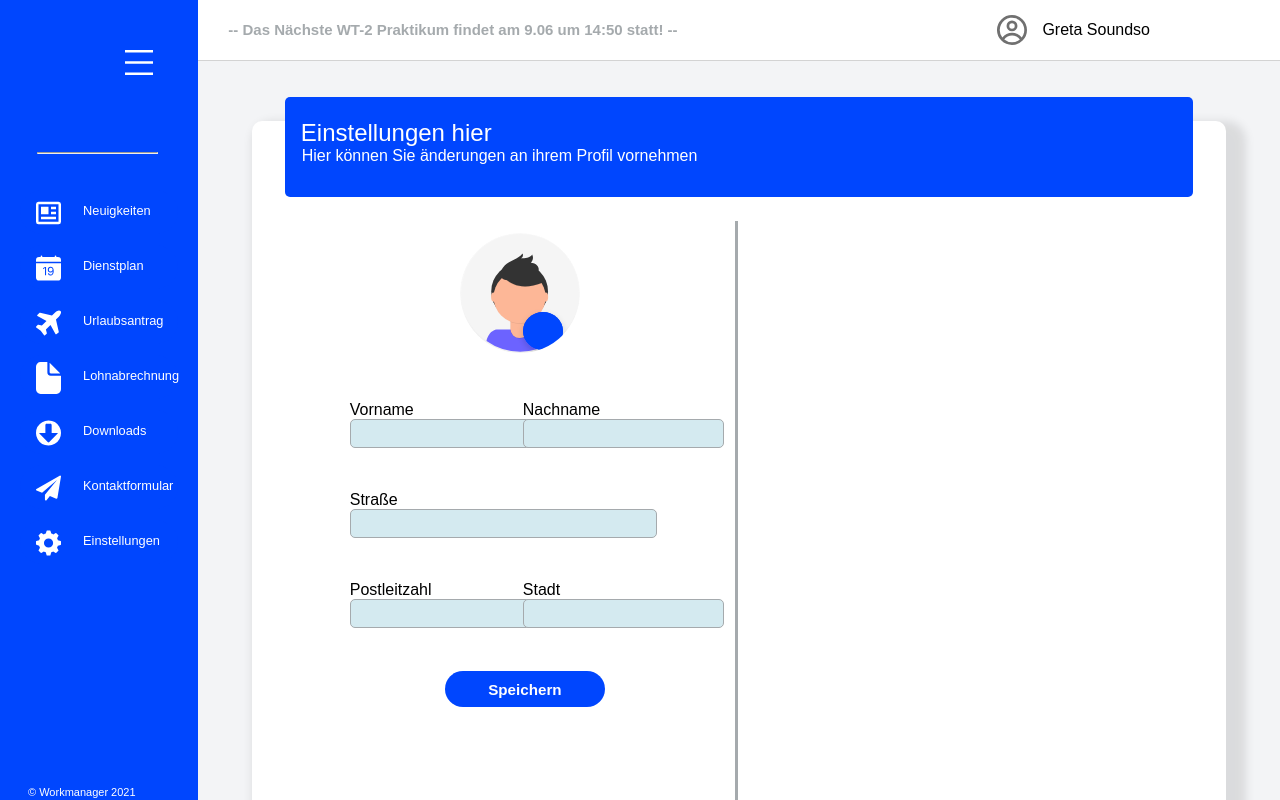
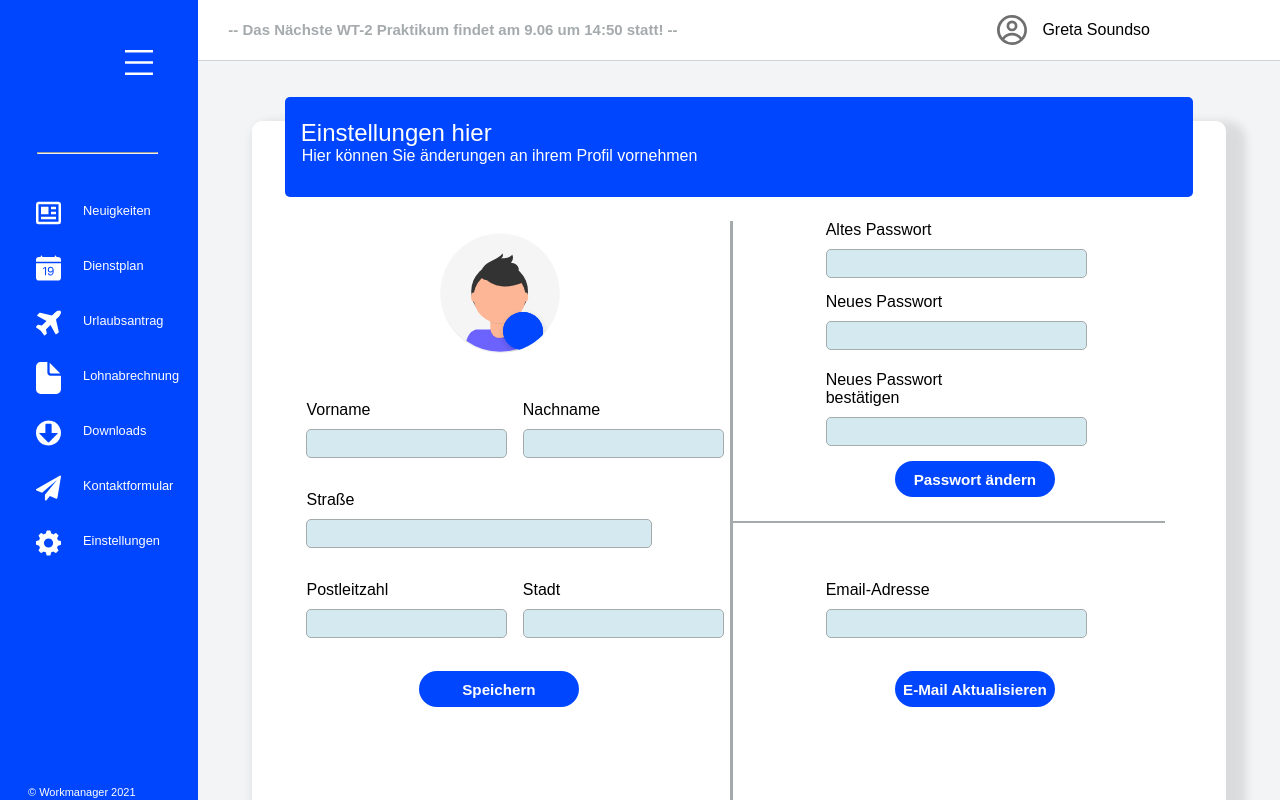
Before and after one commit to MertDurasi/Team-Supernerds, a React (Create React App) app: page /dashboard/einstellungen in a window 1280 px wide. Built offline with nearby package versions, Linux system fonts and the light colour scheme; a web font is replaced by a local one.

Commit message:
Dashboard: Einstellungen erweitert - Alexander

```diff
--- a/src/components/dashboard/features/Einstellungen/EinstellungInput.css
+++ b/src/components/dashboard/features/Einstellungen/EinstellungInput.css
@@ -8,12 +8,30 @@
     background-color: rgb(212, 234, 240);
     border: 1px solid #a5aaad;
     border-radius: 5px 5px 5px 5px;
-    margin: auto;
+    margin-top: 10px;
     outline: 0;
 }
 
 
 
 .field-strasse-container input{
-    width: 470%;
+    width: 265%;
 }
+
+.field-oldpw-container input{
+    width: 200%;
+}
+
+
+.field-newpw-container input{
+    width: 200%;
+}
+
+
+.field-newpwagain-container input{
+    width: 150%;
+}
+
+.field-email-container input{
+    width: 200%;
+}
--- a/src/components/dashboard/features/Einstellungen/ProfilHauptDaten.css
+++ b/src/components/dashboard/features/Einstellungen/ProfilHauptDaten.css
@@ -15,18 +15,12 @@
 
 
 
-.profile-first-container {
-    position: relative;
-    background-color: white;
-    width: 50%;
-    height: 100%;
-}
 
 
 /* TODO: Add image */
 .wrapper-for-img {
     position: absolute;
-    left: 35.4%;
+    left: 15.4%;
     top: 2%;
     height: 120px;
     width: 120px;
@@ -53,19 +47,10 @@
 
 
 
-.vorname-field {
-    position: absolute;
-    top: 40%;
-    height: 5%;
-}
-
-.nachname-field {
-    position: absolute;
-}
 
 #horizontal-trenner-e {
     position: absolute;
-    left: 99%;
+    left: 49%;
     top: 0%;
     background-color: #a5aaad;
     border: 1px solid #a5aaad;
@@ -77,7 +62,7 @@
     font-weight: 600;
     position: absolute;
     top: 75%;
-    left: 32%;
+    left: 13%;
     width: 160px;
     height: 6%;
     border-radius: 20px 20px 20px 20px;
@@ -89,3 +74,49 @@
 #speichern-einstellungen-btn:hover {
     background-image: linear-gradient(to right, #0546c0, #103579);
 }
+
+#pwchange-einstellungen-btn {
+    font-family: "Volte", Medium, sans-serif;
+    font-size: 95%;
+    font-weight: 600;
+    position: absolute;
+    top: 40%;
+    left: 68%;
+    width: 160px;
+    height: 6%;
+    border-radius: 20px 20px 20px 20px;
+    background-color: #0046FE;
+    color: white;
+    border: 0;
+}
+
+#pwchange-einstellungen-btn:hover {
+    background-image: linear-gradient(to right, #0546c0, #103579);
+}
+
+#emailchange-einstellungen-btn {
+    font-family: "Volte", Medium, sans-serif;
+    font-size: 95%;
+    font-weight: 600;
+    position: absolute;
+    top: 75%;
+    left: 68%;
+    width: 160px;
+    height: 6%;
+    border-radius: 20px 20px 20px 20px;
+    background-color: #0046FE;
+    color: white;
+    border: 0;
+}
+
+#emailchange-einstellungen-btn:hover {
+    background-image: linear-gradient(to right, #0546c0, #103579);
+}
+
+#linebreaker-rightside-einstellungen {
+    position: absolute;
+    top: 50%;
+    left: 49%;
+    border: 1px solid #a5aaad;
+    width: 50%;
+}
--- a/src/components/dashboard/features/Einstellungen/ProfilHauptDaten.js
+++ b/src/components/dashboard/features/Einstellungen/ProfilHauptDaten.js
@@ -10,13 +10,20 @@ const ProfilHauptDaten = () => {
             <div className="wrapper-for-img">
             <input type="file" className="pfp-upload-img"></input>
             </div>
-            <EinstellungInput text="Vorname" identifier="field-vorname-container" styling={{position: "absolute", top: "30%", left: "10%", width: "15%", height: "10%"}}/>
-            <EinstellungInput text="Nachname" identifier="field-nachname-container" styling={{position: "absolute", top: "30%", left: "50%", width: "15%", height: "10%"}}/>
-            <EinstellungInput text="Straße" identifier="field-strasse-container" styling={{position: "absolute", top: "45%", left: "10%", width: "15%", height: "10%"}}/>
-            <EinstellungInput text="Postleitzahl" identifier="field-plz-container" styling={{position: "absolute", top: "60%", left: "10%", width: "15%", height: "10%"}}/>
-            <EinstellungInput text="Stadt" identifier="field-stadt-container" styling={{position: "absolute", top: "60%", left: "50%", width: "15%", height: "10%"}}/>
+            <EinstellungInput text="Vorname" identifier="field-vorname-container" styling={{position: "absolute", top: "30%", left: "0", width: "15%", height: "10%"}}/>
+            <EinstellungInput text="Nachname" identifier="field-nachname-container" styling={{position: "absolute", top: "30%", left: "25%", width: "15%", height: "10%"}}/>
+            <EinstellungInput text="Straße" identifier="field-strasse-container" styling={{position: "absolute", top: "45%", left: "0", width: "15%", height: "10%"}}/>
+            <EinstellungInput text="Postleitzahl" identifier="field-plz-container" styling={{position: "absolute", top: "60%", left: "0", width: "15%", height: "10%"}}/>
+            <EinstellungInput text="Stadt" identifier="field-stadt-container" styling={{position: "absolute", top: "60%", left: "25%", width: "15%", height: "10%"}}/>
             <button id="speichern-einstellungen-btn">Speichern</button>
             <hr id="horizontal-trenner-e" width="1" size="595"></hr>
+            <EinstellungInput text="Altes Passwort" identifier="field-oldpw-container" styling={{position: "absolute", top: "0", left: "60%", width: "15%", height: "10%"}}/>
+            <EinstellungInput text="Neues Passwort" identifier="field-newpw-container" styling={{position: "absolute", top: "12%", left: "60%", width: "15%", height: "10%"}}/>
+            <EinstellungInput text="Neues Passwort bestätigen" identifier="field-newpwagain-container" styling={{position: "absolute", top: "25%", left: "60%", width: "20%", height: "10%"}}/>
+            <button id="pwchange-einstellungen-btn">Passwort ändern</button>
+            <hr id="linebreaker-rightside-einstellungen"></hr>
+            <EinstellungInput text="Email-Adresse" identifier="field-email-container" styling={{position: "absolute", top: "60%", left: "60%", width: "15%", height: "10%"}} />
+            <button id="emailchange-einstellungen-btn">E-Mail Aktualisieren</button>
         </div>
   );
 };
```
